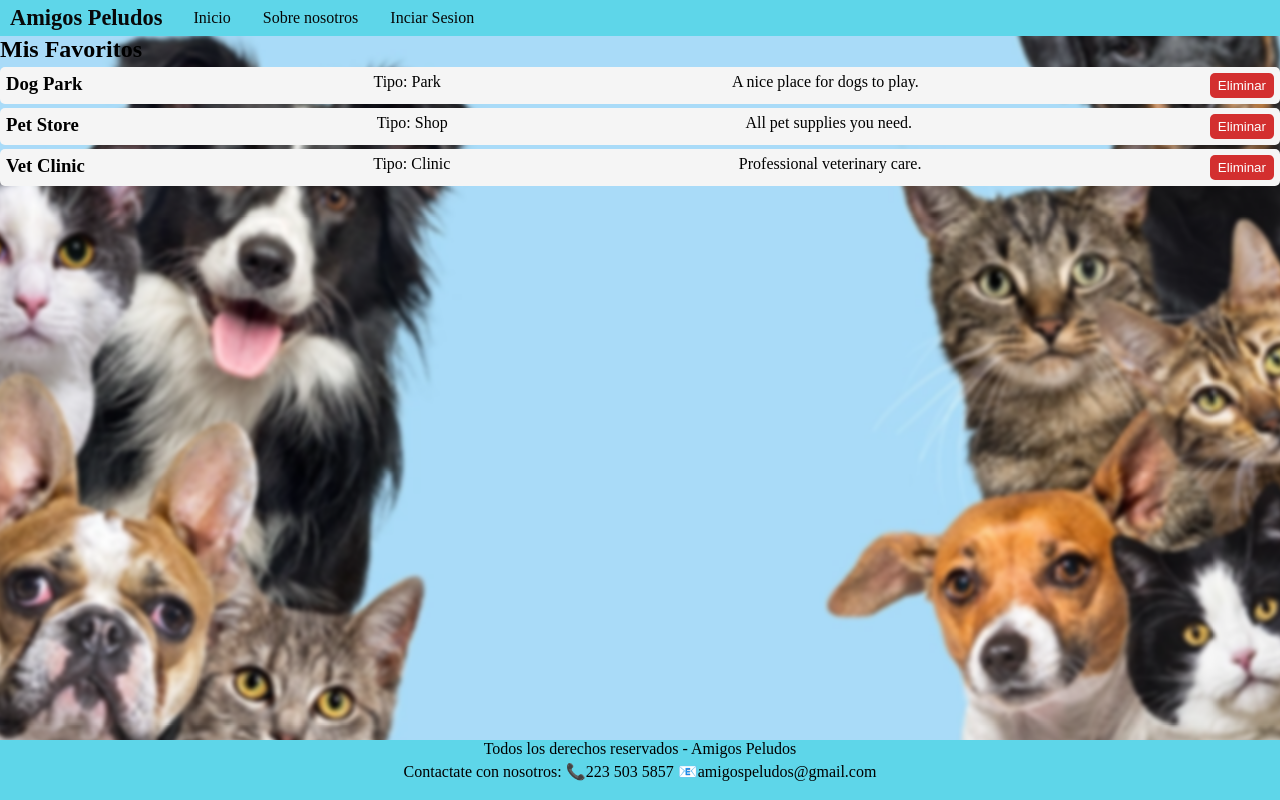
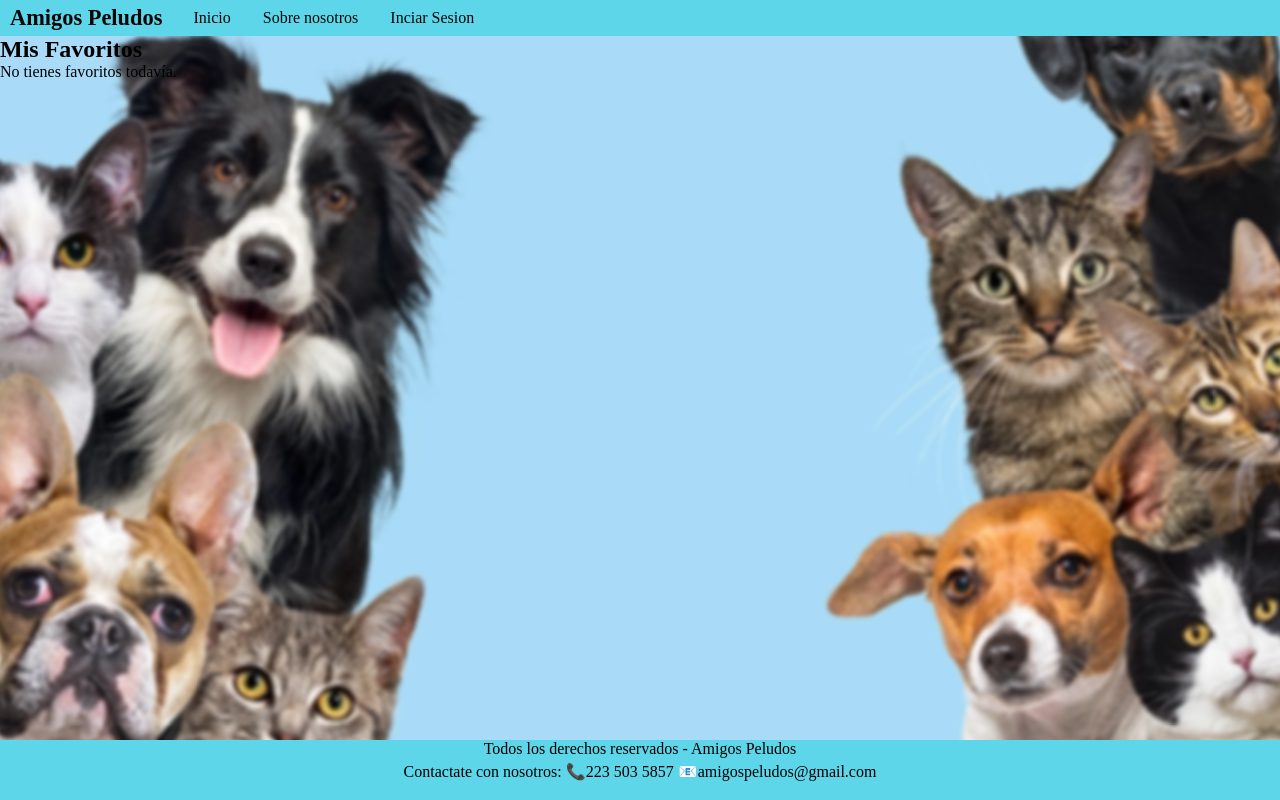
Before and after one commit to FrancoBruntz/-AmigosPeludos-, an Angular app: page /user/favorites in a window 1280 px wide. Built offline with nearby package versions, Linux system fonts and the light colour scheme.

Commit message:
Implementación de favoritos: servicio, integración en listas y ajustes en componentes

```diff
--- a/src/app/component/user/favorites/favorites.html
+++ b/src/app/component/user/favorites/favorites.html
@@ -1,18 +1,19 @@
 <div class="favorites-container">
   <h2>Mis Favoritos</h2>
 
-  <!-- Mostrar mensaje si no hay favoritos -->
-  <div *ngIf="favorites.length === 0">
-    No tienes favoritos todavía.
-  </div>
+  @if (favorites.length === 0) {
+    <div>No tienes favoritos todavía.</div>
+  }
 
-  <!-- Listado de favoritos -->
-  <ul *ngIf="favorites.length > 0">
-    <li *ngFor="let fav of favorites">
-      <h3>{{ fav.name }}</h3>
-      <p>Tipo: {{ fav.type }}</p>
-      <p>{{ fav.description }}</p>
-      <button (click)="remove(fav.id)">Eliminar</button>
-    </li>
-  </ul>
+  @if (favorites.length > 0) {
+    <ul>
+      @for (fav of favorites; track $index) {
+        <li>
+          <h3>{{ fav.name }}</h3>
+          <p>Tipo: {{ fav.type }}</p>
+          <button (click)="remove(fav.id)">Eliminar</button>
+        </li>
+      }
+    </ul>
+  }
 </div>
--- a/src/app/component/user/favorites/favorites.ts
+++ b/src/app/component/user/favorites/favorites.ts
@@ -1,23 +1,26 @@
 import { Component } from '@angular/core';
-import { CommonModule } from '@angular/common'; // Necesario para *ngIf y *ngFor
+import { CommonModule } from '@angular/common';
+import { FavoriteService } from '../../../services/favorite.service';
+import Pets from '../../../models/pets';
 
 @Component({
   selector: 'app-favorites',
+  imports: [CommonModule],
   templateUrl: './favorites.html',
-  styleUrls: ['./favorites.css'],
-  standalone: true,
-  imports: [CommonModule]
+  styleUrls: ['./favorites.css']
 })
 export class FavoritesComponent {
-  // Lista de favoritos
-  favorites = [
-    { id: 1, name: 'Dog Park', type: 'Park', description: 'A nice place for dogs to play.' },
-    { id: 2, name: 'Pet Store', type: 'Shop', description: 'All pet supplies you need.' },
-    { id: 3, name: 'Vet Clinic', type: 'Clinic', description: 'Professional veterinary care.' }
-  ];
 
-  // Método para eliminar un favorito
-  remove(id: number) {
-    this.favorites = this.favorites.filter(fav => fav.id !== id);
+  favorites: Pets[] = [];
+
+  constructor(private favoriteService: FavoriteService) {}
+
+  ngOnInit() {
+    this.favorites = this.favoriteService.getFavorites();
+  }
+
+  remove(id: string) {
+    this.favoriteService.removeFavorite(id);
+    this.favorites = this.favoriteService.getFavorites();
   }
 }
--- a/src/app/page/list/list.html
+++ b/src/app/page/list/list.html
@@ -24,6 +24,7 @@
 
             {{pet.name}} <p>quiere ser parte de tu familia!❤</p>
             <a [routerLink]="['/details', pet.id]">Detalles</a>
+            <button (click)="agregarFavorito(pet)">❤️ Favorito</button>
             @if (this.auth.isAdmin()) {
              <a [routerLink]="['/edit', pet.id]">Editar</a>
             <a (click)="eliminarPet(pet.id)">Eliminar</a>
--- a/src/app/page/list/list.ts
+++ b/src/app/page/list/list.ts
@@ -4,6 +4,8 @@ import { Router, RouterLink } from '@angular/router';
 import Pets from '../../models/pets';
 import { Petsservice } from '../../services/petsservice';
 import { AuthService } from '../../auth/auth-service';
+import { FavoriteService } from '../../services/favorite.service';
+
 
 @Component({
   selector: 'app-list',
@@ -14,7 +16,7 @@ import { AuthService } from '../../auth/auth-service';
 export class List implements OnInit{
   pets= signal <Pets[]>([]);
 
-  constructor(private listaPets: Petsservice, private router: Router, protected auth:AuthService){};
+  constructor(private listaPets: Petsservice, private router: Router, protected auth:AuthService, private favoriteService: FavoriteService){};
 
   ngOnInit() {
    // Por defecto cargar solo animales activos (disponibles)
@@ -78,4 +80,10 @@ export class List implements OnInit{
       }
     })
   }
+
+  agregarFavorito(pet: Pets) {
+  this.favoriteService.addFavorite(pet);
+  alert(pet.name + " fue agregado a favoritos 🩷");
 }
+
+}
--- /dev/null
+++ b/src/app/services/favorite.service.ts
@@ -0,0 +1,28 @@
+import { Injectable } from '@angular/core';
+import Pets from '../models/pets';
+
+@Injectable({
+  providedIn: 'root'
+})
+export class FavoriteService {
+
+  private storageKey = 'favoritePets';
+
+  getFavorites(): Pets[] {
+    const stored = localStorage.getItem(this.storageKey);
+    return stored ? JSON.parse(stored) : [];
+  }
+
+  addFavorite(pet: Pets) {
+    const current = this.getFavorites();
+    if (!current.some(f => f.id === pet.id)) {
+      current.push(pet);
+      localStorage.setItem(this.storageKey, JSON.stringify(current));
+    }
+  }
+
+  removeFavorite(id: string) {
+    const current = this.getFavorites().filter(f => f.id !== id);
+    localStorage.setItem(this.storageKey, JSON.stringify(current));
+  }
+}
```
